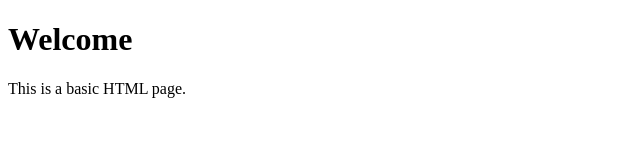
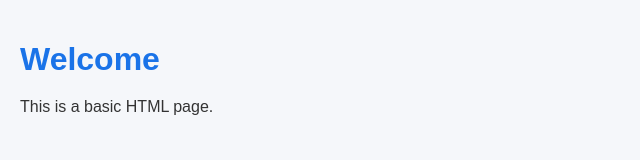
Before and after one commit to lakkidikarthik/local_to_central, a plain HTML site: page index.html in a window 1280 px wide. Shown: the whole page, without its empty margins (0-640 px from the left). Drawn offline with Linux system fonts and the light colour scheme.

Commit message:
commit for develop branch

```diff
--- a/index.html
+++ b/index.html
@@ -4,6 +4,25 @@
     <meta charset="UTF-8">
     <meta name="viewport" content="width=device-width, initial-scale=1.0">
     <title>Basic HTML</title>
+    <style>
+        body {
+            font-family: Arial, sans-serif;
+            background-color: #f5f7fa;
+            color: #333;
+            margin: 0;
+            padding: 20px;
+        }
+
+        h1 {
+            color: #1a73e8;
+            margin-bottom: 10px;
+        }
+
+        p {
+            line-height: 1.6;
+            max-width: 600px;
+        }
+    </style>
 </head>
 <body>
     <h1>Welcome</h1>
```
